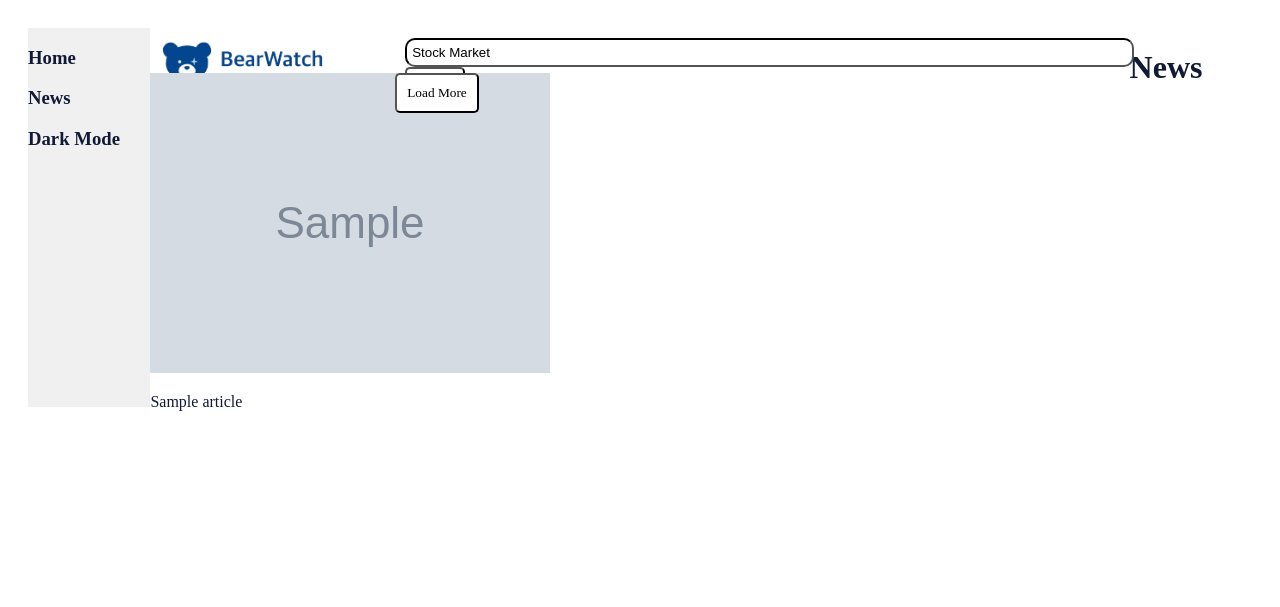
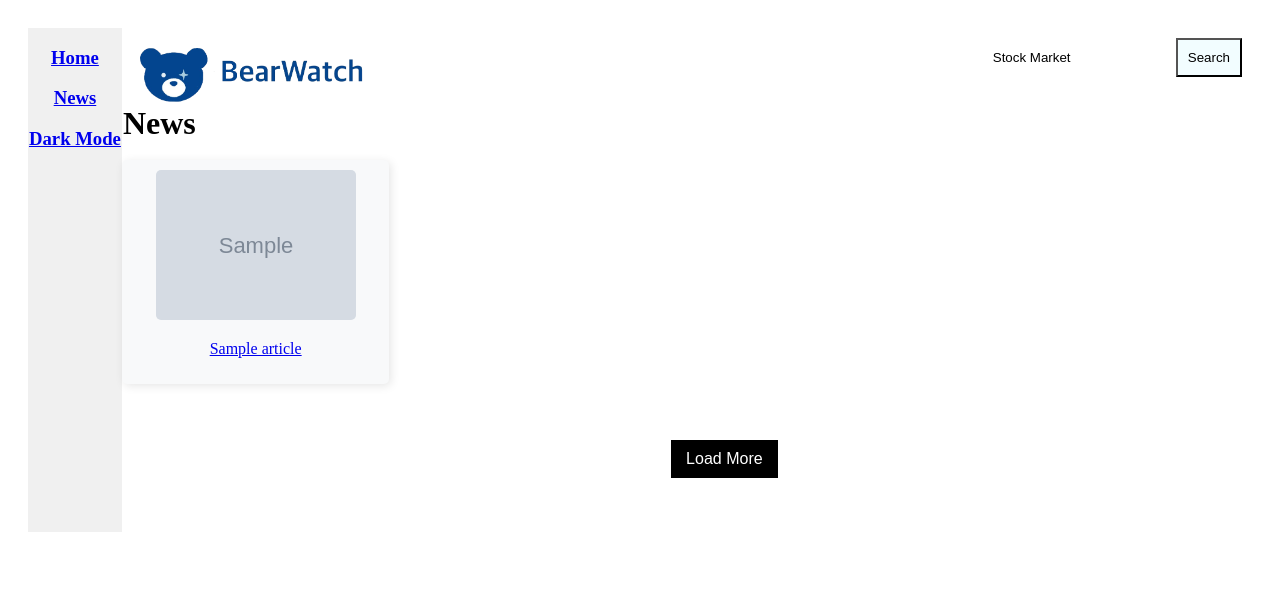
Before and after one commit to aishaahmadd/BearWatch, a Flask app: template templates/news.html in a window 1280 px wide; the page is wider, and only the part inside the window is pictured. Shown: the top 607 px of that part. Run offline with Flask 3, Linux system fonts and the light colour scheme; the template is opened without the code that fills it: most values are stand-ins (such as "Sample title", 1, 10 or a date in 2020); grey boxes marked "Sample" are stand-in pictures.

Commit message:
owen forgot to push css files smh

```diff
--- a/static/news.css
+++ b/static/news.css
@@ -1,18 +1,28 @@
+/* Used to be style1*/
 body {
-    font-family: 'Times New Roman', Times, serif;;
+    font-family: 'Times New Roman', Times, serif;
+    padding: 20px;
+    text-align: center;
+    display: grid;
+    grid-template:"nav logo  logo  search"
+                  "nav news  news  news"
+                  "nav grid  grid  grid"
+                  "nav oad  load  load";
+    grid-template-rows: 10% 10% 50% 20%;
+    grid-template-columns:auto;
+
+    /* For Light Mode: */
     background-color: white;
-    padding: 20px;
-    color: #101935;
-    /*background-image: url(backgroundImage.png); */
-    display:grid;
-    grid-template:  "nav  top        search    search       search1"
-                    "nav  headlines  graph     graph        trending"
-                    "nav  headlines  time      time         trending"
-                    "nav  info       info      overview     overview";
+    color: black;
 
-    grid-template-columns: var(--nav-width, 10%) 20% 30% 30% 20%;
-    grid-template-rows: 10% 60% 5% 10%;
-    transition: all 0.3s ease;
+    /* For Dark Mode: */
+    /* background-color: #1E054D;
+    color: #F9F5ED; */
+}
+
+body.dark-mode {
+    background-color: #1E054D;
+    color: #e0e0e0;
 }
 
 body.nav-hidden {
@@ -31,90 +41,90 @@ body.nav-hidden #nav {
 }
 
 [id="logo"]{
-    grid-area: top;
-    text-align: left;
+    grid-area:logo;
+    text-align:left;
 }
 
 #logo img {
-    width:75%;
+    width:30%;
     height:auto;
     margin-bottom: 10%;
 }
-a{
-    text-decoration: none;
-    color:#101935;
+
+#newsHeadline h2 {
+    font-size: 28px;
+    margin-bottom: 20px;
+     text-align: left;
 }
 
-[id = "search"]{
+#search {
     grid-area: search;
-    text-align: left;
+    text-align: right;
     padding: 10px;
     font-size: 16px;
 }
 
-#search input{
-    width:100%;
+#search input {
     border-radius: 10px;
-    border-color:black;
+    border:#F2FDFF 1px;
     text-align:left;
-    padding:5px;
+
 }
 
-[id="search1"]{
-    grid-area:search1;
-    text-align:left;
+#submit-button {
+    background-color:#F2FDFF;
+    color:black;
+    border-color: black;
     padding: 10px;
-    font-size: 16px;
+    float:center;
 }
 
-#search1 button{
-    font-size: 12px;
-    padding:6px;
+#newsGrid {
+    grid-area: grid;
+    display: grid;
+    grid-template-columns: repeat(4, 1fr);
+    gap: 20px;
+    margin-top: 20px;
 }
 
-
-[id = "graph"]{
-    grid-area: graph;
-    text-align: center;
+.news-item {
+    background-color: #f8f9fa;
+    padding: 10px;
+    border-radius: 5px;
+    box-shadow: 2px 2px 10px rgba(0, 0, 0, 0.1);
 }
 
-[id = "headlines"]{
-    grid-area: headlines;
-    text-align: center;
+.news-item img {
+    max-width: 100%;
+    height: 150px;
+    object-fit: cover;
+    border-radius: 5px;
 }
 
-[id = "trending"]{
-    grid-area: trending;
-    text-align: center;
+.news-item a {
+    display: block;
+    margin-top: 10px;
+    font-size: 16px;
+    text-decoration: none;
+    color: black;
 }
 
-[id = "time-buttons"]{
-    grid-area: time;
-    text-align: right;
-}
-#time-buttons button{
-    border-radius: 0px;
-    float:right;
-    padding:10px;
+#loadMoreContainer {
+    grid-area: load;
+    margin-top: 20px;
 }
 
-[id = "info"]{
-    grid-area: info;
-    text-align: left;
-    padding-left:30px;
+#loadMoreButton {
+    padding: 10px 15px;
+    font-size: 16px;
+    background-color: black;
+    color: white;
+    border: black 1px;
+    cursor: pointer;
 }
 
-[id = "overview"]{
-    grid-area: overview;
-    text-align: left;
-    padding-left:30px;
+#loadMoreButton:hover {
+    background-color: black;
+    color:#F2FDFF;
+    border: black 1px;
 }
-
-button{
-    font-family: 'Times New Roman', Times, serif;
-    background-color:white;
-    color:black;
-    border-color: black;
-    border-radius: 5px;
-    padding: 10px;
-}
--- a/templates/home.html
+++ b/templates/home.html
@@ -78,7 +78,7 @@
             <div id="trending-container">
                 {% for stock in trending_stocks %}
                     <button type="button" class="trending-stock-button"
-                            onclick="window.location.href='{{ url_for('stock') }}?stock={{ stock.ticker }}'"
+                            onclick="window.location.href= '{{ url_for('stock') }}?stock={{ stock.ticker }}'"
                             style="display: flex; align-items: center; gap: 10px; padding: 10px; border: none; background: #f1f1f1; margin-bottom: 10px; width: 100%; text-align: left;">
                         <!-- Left side: Ticker and Price -->
                         <div class="stock-info" style="flex-grow: 1;">
```
Also changed, not shown: static/home.css (+67 -201 lines).
